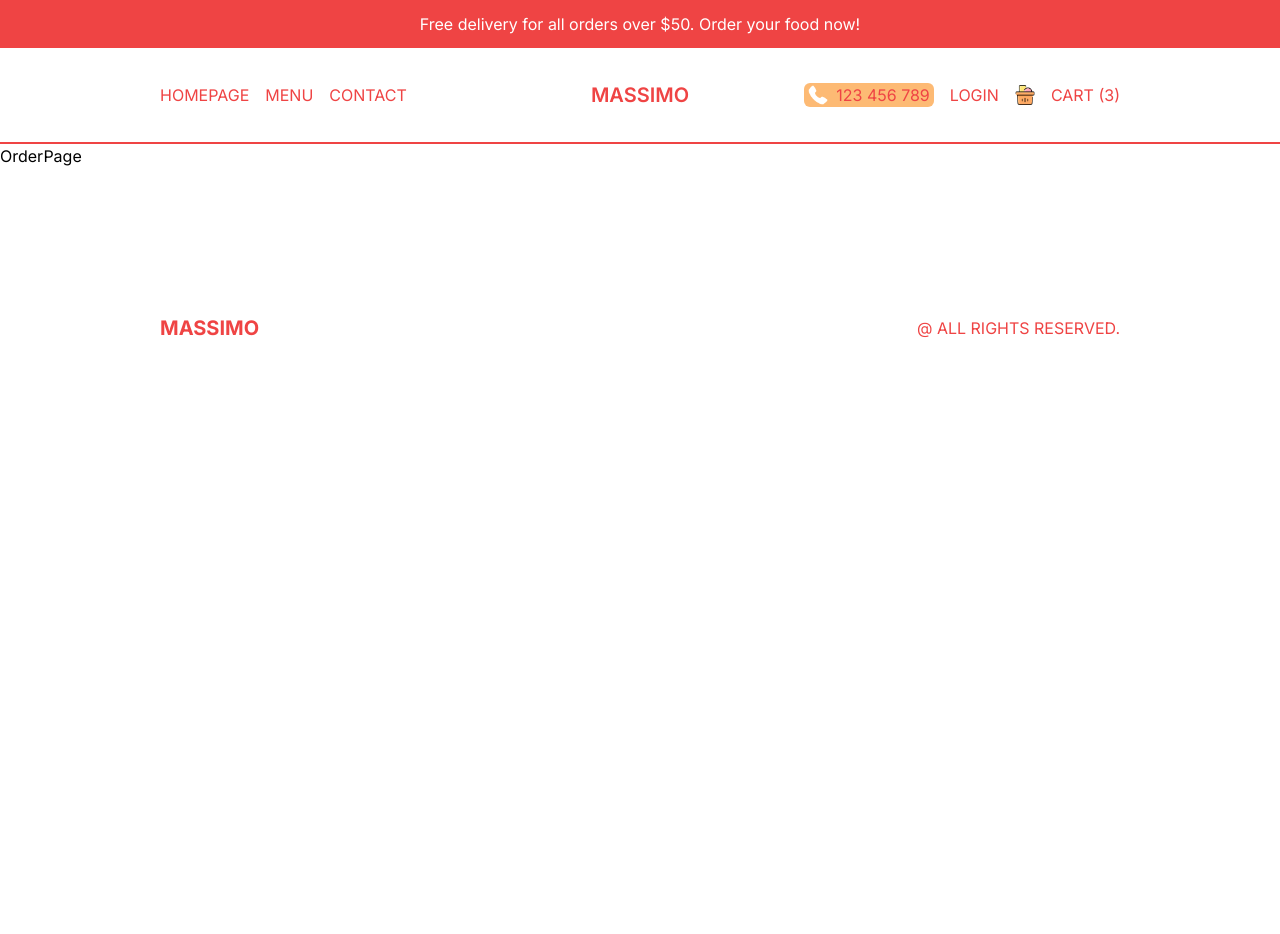
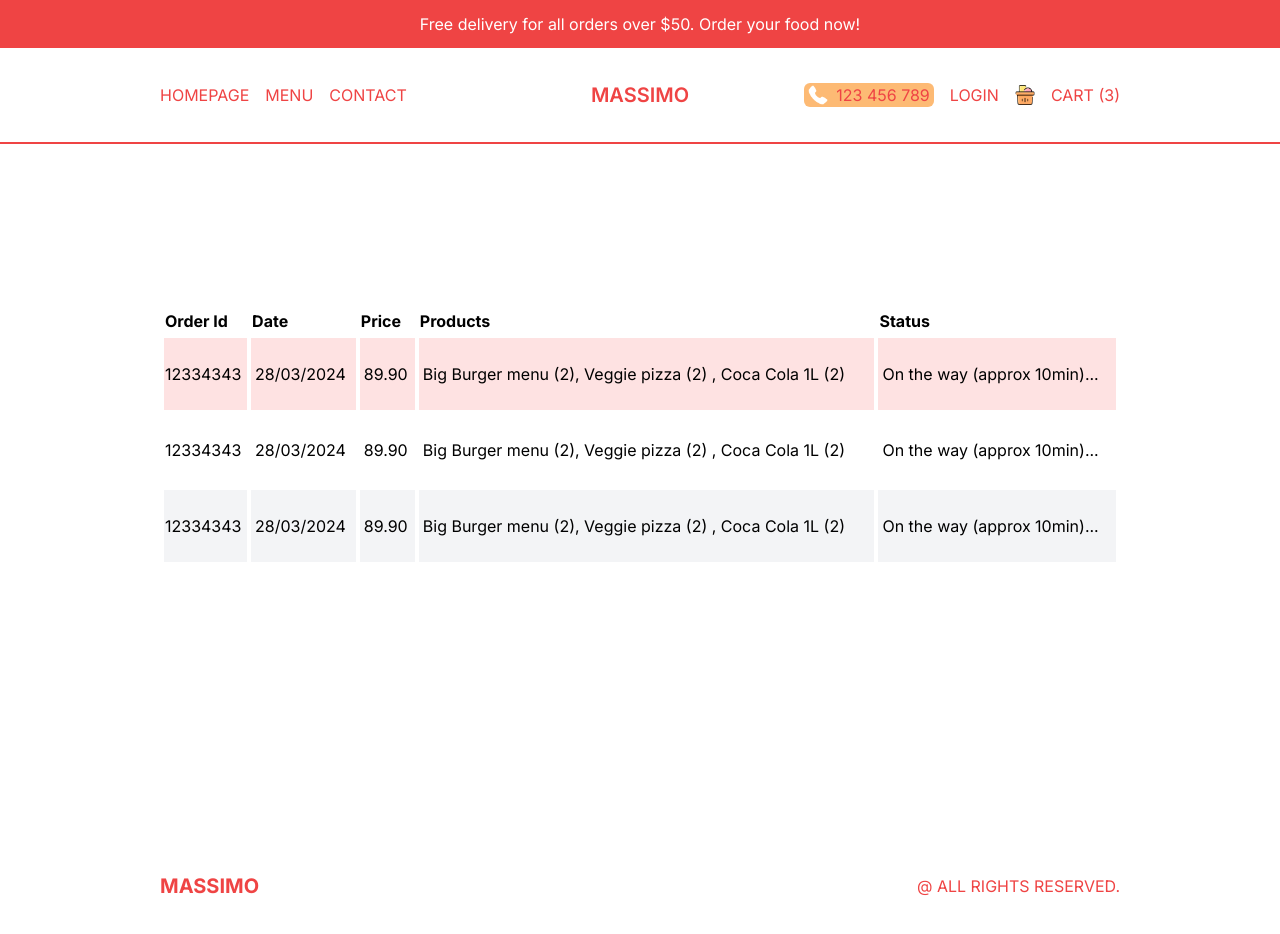
Before and after one commit to sadimdev/restaurant, a Next.js app: page /order in a window 1280 px wide. Shown: the top 934 px of the page. Before the commit the page ends 800 px from the top, so only its background shows below. Built offline with nearby package versions, Linux system fonts and the light colour scheme.

Commit message:
feat: Add table in OrderPage

```diff
--- a/src/app/order/page.tsx
+++ b/src/app/order/page.tsx
@@ -1,9 +1,50 @@
-import React from 'react'
+import React from "react";
 
 const OrderPage = () => {
   return (
-    <div>OrderPage</div>
-  )
-}
+    <div className="p-4 lg:p-20 xl:p-40">
+      <table className="w-full border-separate border-spacing-1">
+        <thead>
+          <tr className="text-left">
+            <th className="hidden md:block">Order Id</th>
+            <th>Date</th>
+            <th>Price</th>
+            <th className="hidden md:block">Products</th>
+            <th>Status</th>
+          </tr>
+        </thead>
+        <tbody>
+          <tr className="text-sm md:text-base py-6 px-1 bg-red-100">
+            <td className="hidden md:block">12334343</td>
+            <td className="py-6 px-1">28/03/2024</td>
+            <td className="py-6 px-1">89.90</td>
+            <td className="py-6 px-1 hidden md:block">
+              Big Burger menu (2), Veggie pizza (2) , Coca Cola 1L (2)
+            </td>
+            <td className="py-6 px-1">On the way (approx 10min)...</td>
+          </tr>
+          <tr className="text-sm md:text-base py-6 px-1 odd:bg-gray-100">
+            <td className="hidden md:block">12334343</td>
+            <td className="py-6 px-1">28/03/2024</td>
+            <td className="py-6 px-1">89.90</td>
+            <td className="py-6 px-1 hidden md:block">
+              Big Burger menu (2), Veggie pizza (2) , Coca Cola 1L (2)
+            </td>
+            <td className="py-6 px-1">On the way (approx 10min)...</td>
+          </tr>
+          <tr className="text-sm md:text-base py-6 px-1 odd:bg-gray-100">
+            <td className="hidden md:block">12334343</td>
+            <td className="py-6 px-1">28/03/2024</td>
+            <td className="py-6 px-1">89.90</td>
+            <td className="py-6 px-1 hidden md:block">
+              Big Burger menu (2), Veggie pizza (2) , Coca Cola 1L (2)
+            </td>
+            <td className="py-6 px-1">On the way (approx 10min)...</td>
+          </tr>
+        </tbody>
+      </table>
+    </div>
+  );
+};
 
-export default OrderPage
+export default OrderPage;
```
